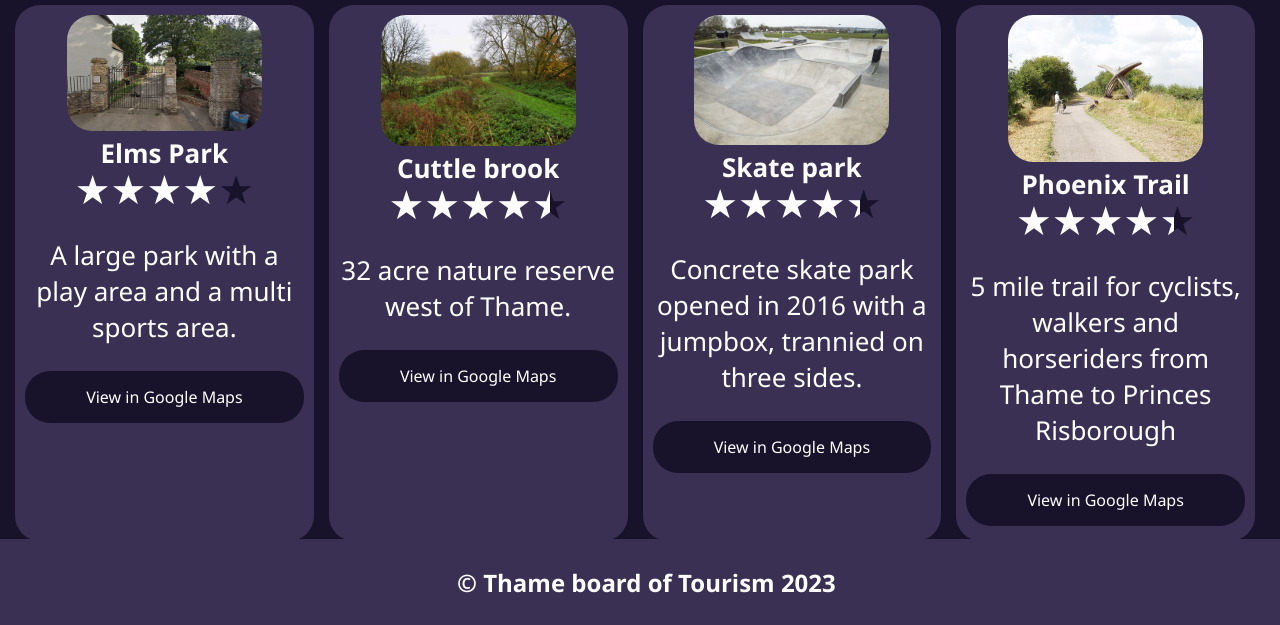
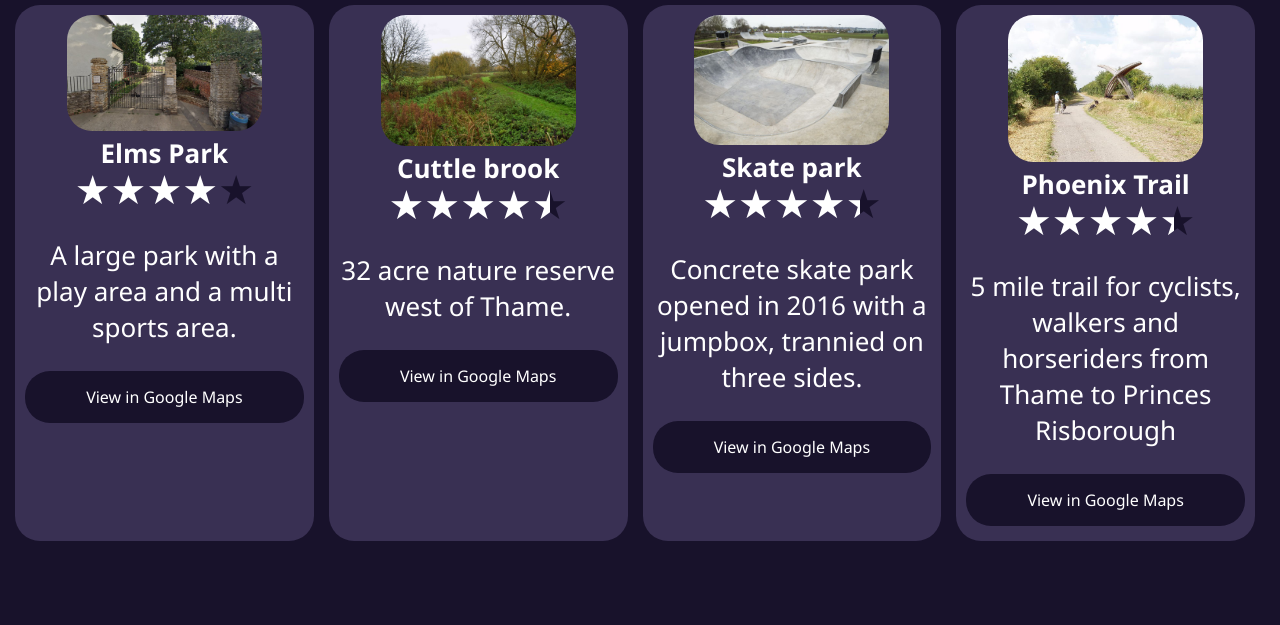
Before and after one commit to visit-thame/visit-thame.github.io, a plain HTML site: page recreational.html in a window 1280 px wide. Shown: the part 175-800 px from the top of the page. Drawn offline with Linux system fonts and the light colour scheme.

Commit message:
Update recreational.html

```diff
--- a/recreational.html
+++ b/recreational.html
@@ -45,8 +45,5 @@
                 <a href="https://goo.gl/maps/Y23suC3XQrfiyu6J7" class="button">View in Google Maps</a>
             </div>
         </div>
-        <div class="footer">
-            <h2>© Thame board of Tourism 2023</h2>
-        </div>
     </body>
 </html>
```
